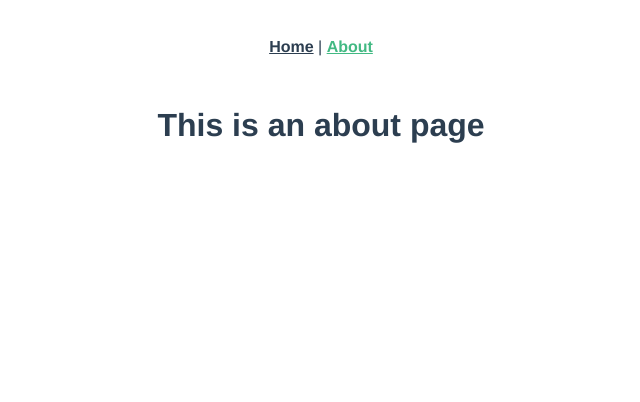
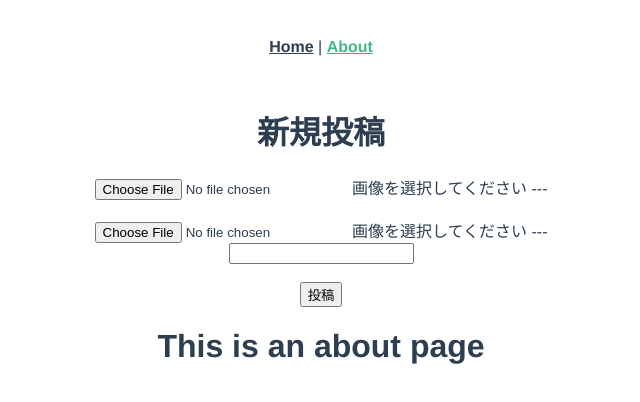
Before and after one commit to webex14-team-9/original-team-app, a Vue app: page /about in a window 1280 px wide. Shown: the top 402 px of the page, without its empty margins (319-959 px from the left). Built offline with nearby package versions, Linux system fonts and the light colour scheme.

Commit message:
コミット

```diff
--- a/src/App.vue
+++ b/src/App.vue
@@ -4,10 +4,18 @@
       <router-link to="/">Home</router-link> |
       <router-link to="/about">About</router-link>
     </nav>
+    <Uploadtext />
     <router-view />
   </div>
 </template>
-
+<script>
+import Uploadtext from "./components/Uploadtext.vue"
+export default {
+  components: {
+    Uploadtext,
+  },
+}
+</script>
 <style>
 #app {
   font-family: Avenir, Helvetica, Arial, sans-serif;
```
